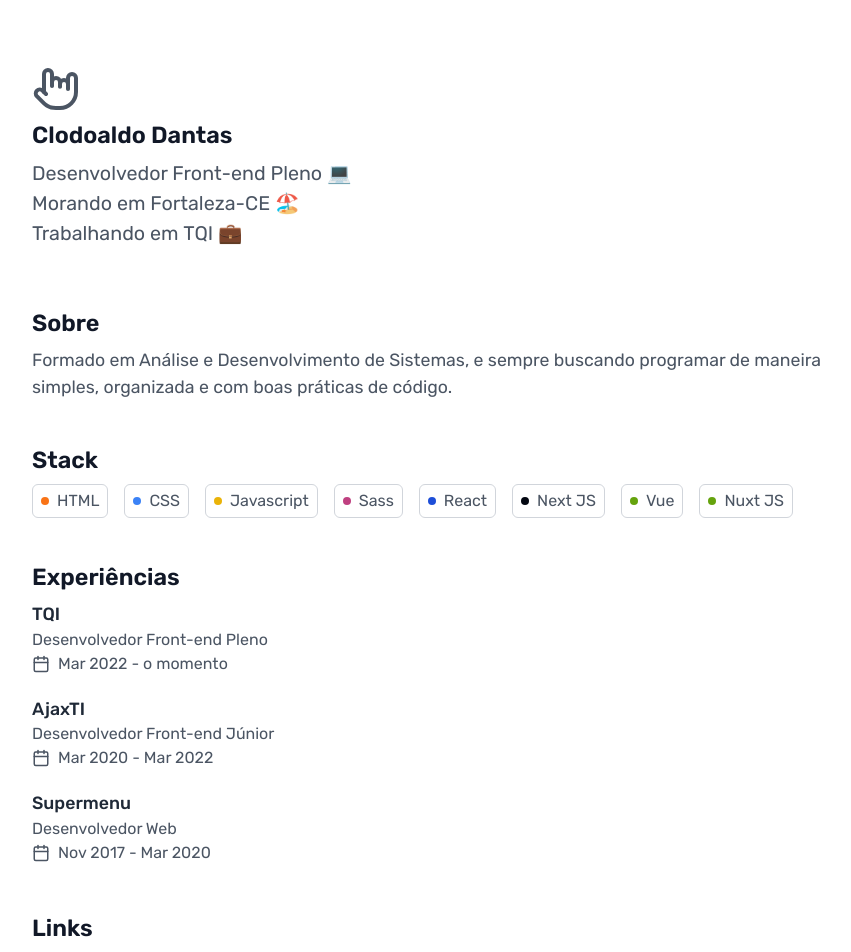
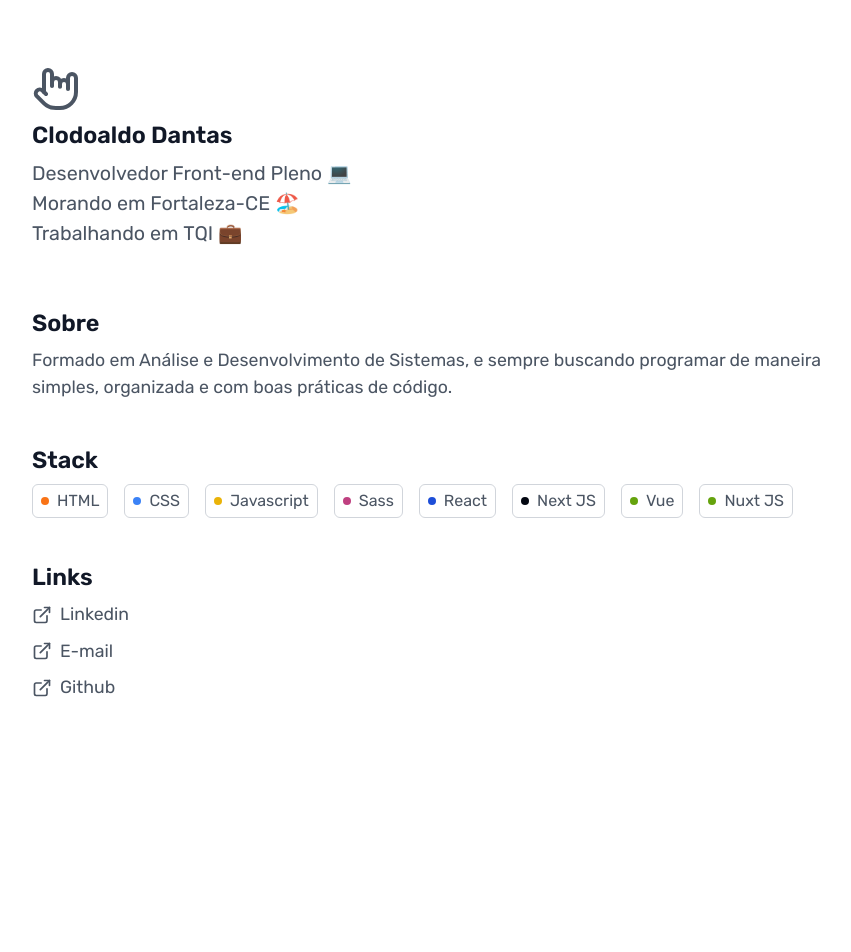
Before and after one commit to ClodoaldoDantas/portfolio, a Next.js app: page / in a window 1280 px wide. Shown: the top 952 px of the page, without its empty margins (208-1059 px from the left). After the commit the page ends 800 px from the top, so only its background shows below. Built offline with nearby package versions, Linux system fonts and the light colour scheme.

Commit message:
feat: remove experiences component

```diff
--- a/src/app/page.tsx
+++ b/src/app/page.tsx
@@ -2,7 +2,6 @@ import { Header } from '@/components/header'
 import { About } from '@/partials/about'
 import { Skills } from '@/partials/skills'
 import { SocialLinks } from '@/partials/social-links'
-import { Experiences } from '@/partials/experiences'
 import styles from './page.module.scss'
 
 export default function Home() {
@@ -13,7 +12,6 @@ export default function Home() {
       <main className={styles.main}>
         <About />
         <Skills />
-        <Experiences />
         <SocialLinks />
       </main>
     </>
--- a/src/partials/experiences/index.tsx
+++ /dev/null
@@ -1,41 +0,0 @@
-import { Section } from '@/components/section'
-import { Calendar } from 'lucide-react'
-import styles from './styles.module.scss'
-
-const experiences = [
-  {
-    company: 'TQI',
-    date: 'Mar 2022 - o momento',
-    role: 'Desenvolvedor Front-end Pleno',
-  },
-  {
-    company: 'AjaxTI',
-    date: 'Mar 2020 - Mar 2022',
-    role: 'Desenvolvedor Front-end Júnior',
-  },
-  {
-    company: 'Supermenu',
-    date: 'Nov 2017 - Mar 2020',
-    role: 'Desenvolvedor Web',
-  },
-]
-
-export function Experiences() {
-  return (
-    <Section>
-      <h2>Experiências</h2>
-
-      <ul className={styles.experiences}>
-        {experiences.map((experience) => (
-          <li key={experience.company} className={styles.experience}>
-            <strong>{experience.company}</strong>
-            <span>{experience.role}</span>
-            <time>
-              <Calendar size={18} /> {experience.date}
-            </time>
-          </li>
-        ))}
-      </ul>
-    </Section>
-  )
-}
--- a/src/partials/experiences/styles.module.scss
+++ /dev/null
@@ -1,28 +0,0 @@
-.experiences {
-  display: flex;
-  flex-direction: column;
-  gap: 1rem;
-}
-
-.experience {
-  display: flex;
-  flex-direction: column;
-
-  strong {
-    font-size: clamp(1rem, 0.956rem + 0.1878vw, 1.125rem);
-    font-weight: 500;
-    color: var(--gray-800);
-  }
-
-  time, span {
-    font-size: clamp(0.875rem, 0.956rem + 0.1878vw, 1rem);
-    color: var(--gray-600);
-  }
-
-  time {
-    display: flex;
-    align-items: center;
-    gap: 0.5rem;
-    margin-bottom: 0.25rem;
-  }
-}
```
